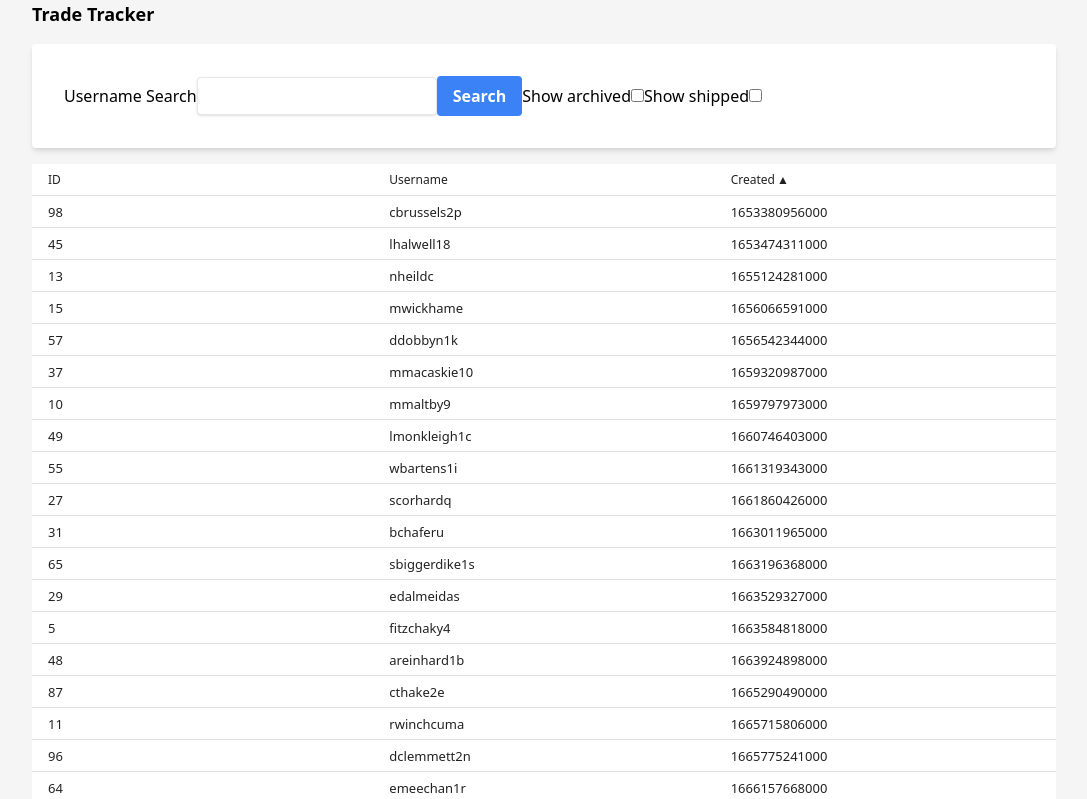
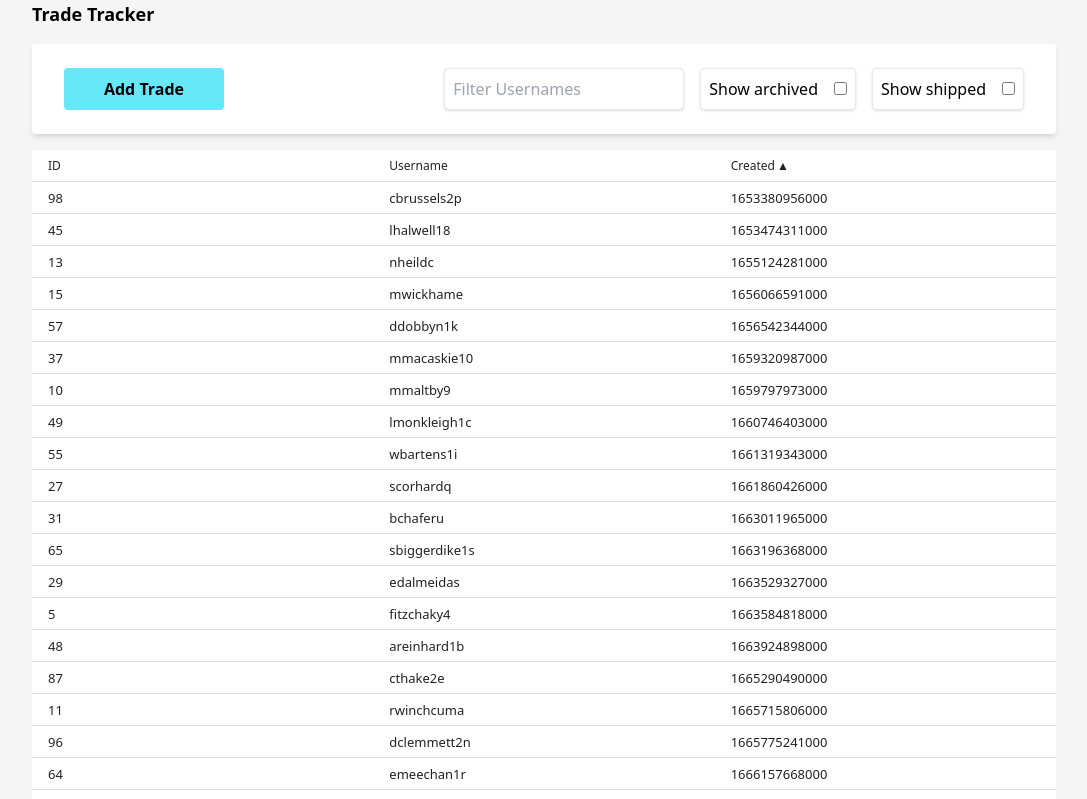
Before and after one commit to danodea/trade-tracker, a React (Vite) app: page / in a window 1280 px wide. Shown: the top 799 px of the page, without its empty margins (96-1183 px from the left). Built offline with nearby package versions, Linux system fonts and the light colour scheme.

Commit message:
menu styles

```diff
--- a/src/components/TradeListContainer.tsx
+++ b/src/components/TradeListContainer.tsx
@@ -4,7 +4,7 @@ import Drawer from "react-modern-drawer";
 import "react-modern-drawer/dist/index.css";
 import { TradeDetails } from "./TradeDetails";
 import { TradeList } from "./TradeList";
-import { TradeListSearch } from "./TradeListSearch";
+import { TradeListMenu } from "./TradeListMenu";
 import { TradeType } from "../data/data.interface";
 
 export function TradeListContainer() {
@@ -31,7 +31,7 @@ export function TradeListContainer() {
 
   return (
     <div>
-      <TradeListSearch updateDisplayOptions={updateDisplayOptions} />
+      <TradeListMenu updateDisplayOptions={updateDisplayOptions} />
       <TradeList
         data={tradeData}
         displayOptions={displayOptions}
--- /dev/null
+++ b/src/components/TradeListMenu.tsx
@@ -0,0 +1,46 @@
+export interface TradeListMenuProps {
+  updateDisplayOptions: (action: string, value: string | boolean) => void;
+}
+
+export function TradeListMenu(props: TradeListMenuProps) {
+  const { updateDisplayOptions } = props;
+
+  return (
+    <form className="mb-4 flex flex-row gap-4 rounded bg-white px-8 py-6 shadow-md">
+      <input
+        className="w-1/6 cursor-pointer rounded bg-cyan-300 px-4 py-2 font-bold hover:bg-cyan-200 active:bg-cyan-600"
+        type="button"
+        value="Add Trade"
+      />
+      <input
+        className="ml-auto w-1/4 appearance-none rounded border p-2 text-gray-700 shadow focus:outline-none"
+        name="search"
+        type="text"
+        onChange={(e) => updateDisplayOptions("searchString", e.target.value)}
+        placeholder="Filter Usernames"
+      />
+      <label className="rounded border p-2 shadow">
+        Show archived
+        <input
+          className="ml-4"
+          name="archived"
+          type="checkbox"
+          onChange={(e) =>
+            updateDisplayOptions("showArchived", e.target.checked)
+          }
+        />
+      </label>
+      <label className="rounded border p-2 shadow">
+        Show shipped
+        <input
+          className="ml-4"
+          name="shipped"
+          type="checkbox"
+          onChange={(e) =>
+            updateDisplayOptions("showShipped", e.target.checked)
+          }
+        />
+      </label>
+    </form>
+  );
+}
--- a/src/components/TradeListSearch.tsx
+++ /dev/null
@@ -1,47 +0,0 @@
-export interface TradeListSearchProps {
-  updateDisplayOptions: (action: string, value: string | boolean) => void;
-}
-
-export function TradeListSearch(props: TradeListSearchProps) {
-  const { updateDisplayOptions } = props;
-
-  return (
-    <form className="mb-4 rounded bg-white p-8 shadow-md">
-      <label>
-        Username Search
-        <input
-          className="focus:shadow-outline w-1/4 appearance-none rounded border px-3 py-2 leading-tight text-gray-700 shadow focus:outline-none"
-          name="search"
-          type="text"
-          onBlur={(e) => updateDisplayOptions("searchString", e.target.value)}
-        />
-        <input
-          className="focus:shadow-outline rounded bg-blue-500 px-4 py-2 font-bold text-white hover:bg-blue-700 focus:outline-none"
-          type="submit"
-          onClick={(e) => e.preventDefault()}
-          value="Search"
-        />
-      </label>
-      <label>
-        Show archived
-        <input
-          name="archived"
-          type="checkbox"
-          onChange={(e) =>
-            updateDisplayOptions("showArchived", e.target.checked)
-          }
-        />
-      </label>
-      <label>
-        Show shipped
-        <input
-          name="shipped"
-          type="checkbox"
-          onChange={(e) =>
-            updateDisplayOptions("showShipped", e.target.checked)
-          }
-        />
-      </label>
-    </form>
-  );
-}
```
